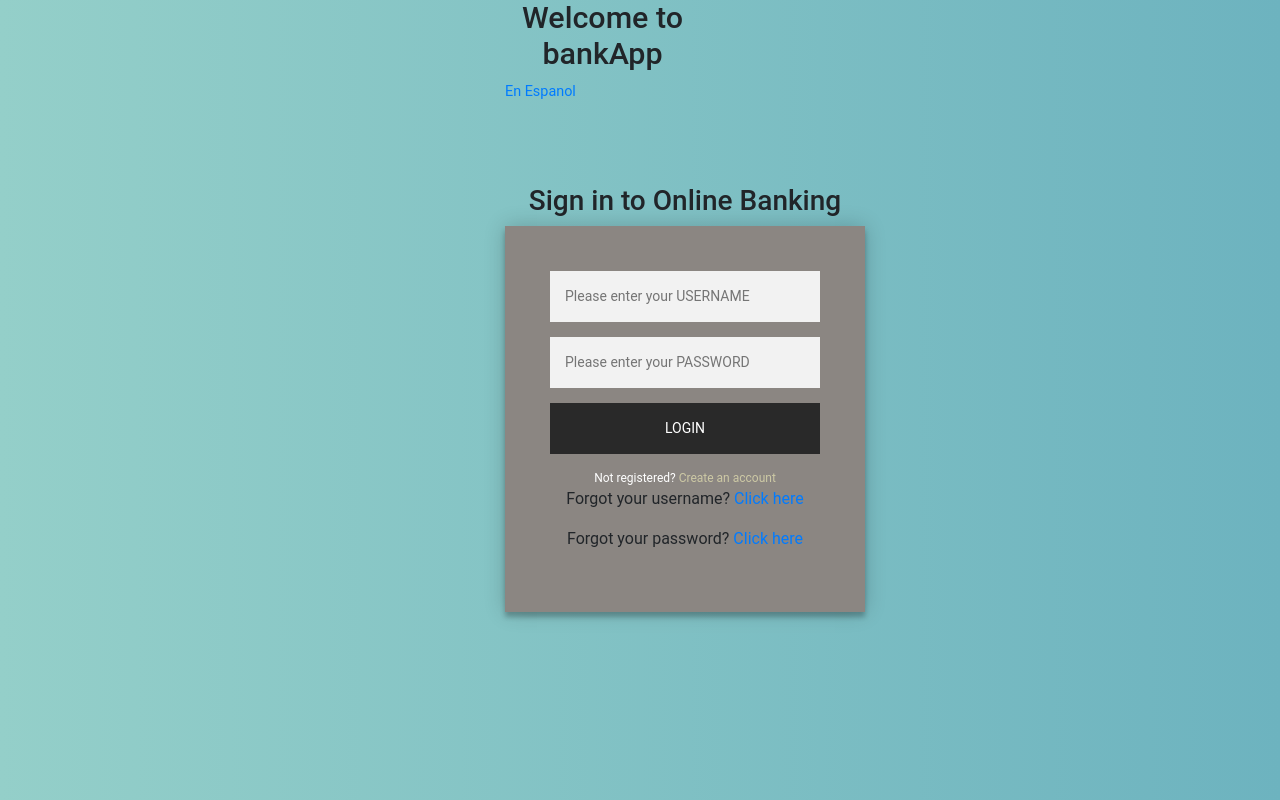
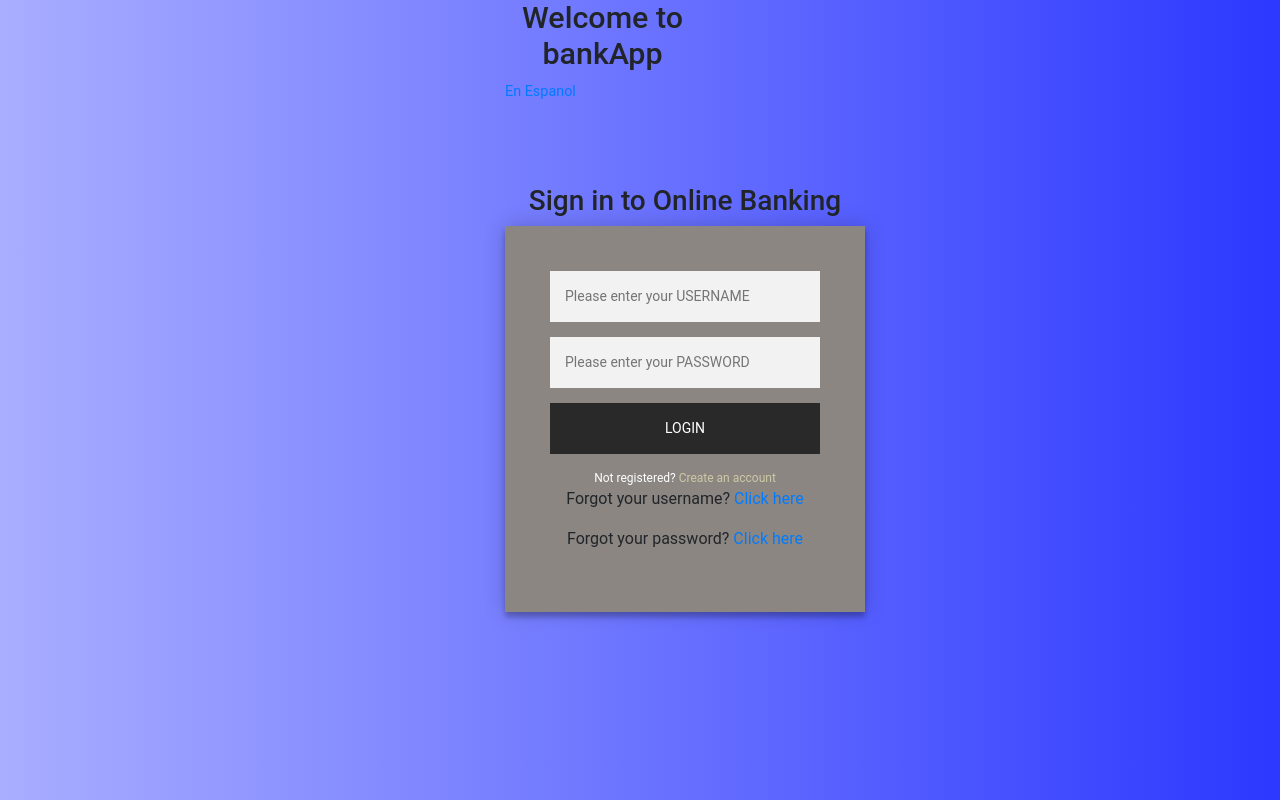
Before and after one commit to n1njap3nguin/bankApp, an Angular app: page / in a window 1280 px wide. Built offline with nearby package versions, Linux system fonts and the light colour scheme.

Commit message:
Change to gradient background

```diff
--- a/src/styles.scss
+++ b/src/styles.scss
@@ -1,10 +1,10 @@
 /* You can add global styles to this file, and also import other style files */
 /* Style for login page. Background/font  */
 body {
-  background: #6db3bf; /* fallback for old browsers */
-  background: -webkit-linear-gradient(right, #6db3bf, #94cfc9);
-  background: -o-linear-gradient(right, #6db3bf, #94cfc9);
-  background: linear-gradient(to left, #6db3bf, #94cfc9);
+  background: #2C38FF; /* fallback for old browsers */
+  background: -webkit-linear-gradient(right, #2C38FF, #A9AEFF);
+  background: -o-linear-gradient(right, #2C38FF, #A9AEFF);
+  background: linear-gradient(to left, #2C38FF, #A9AEFF);
   font-family: "Roboto", sans-serif;
   -webkit-font-smoothing: antialiased;
   -moz-osx-font-smoothing: grayscale;
```
